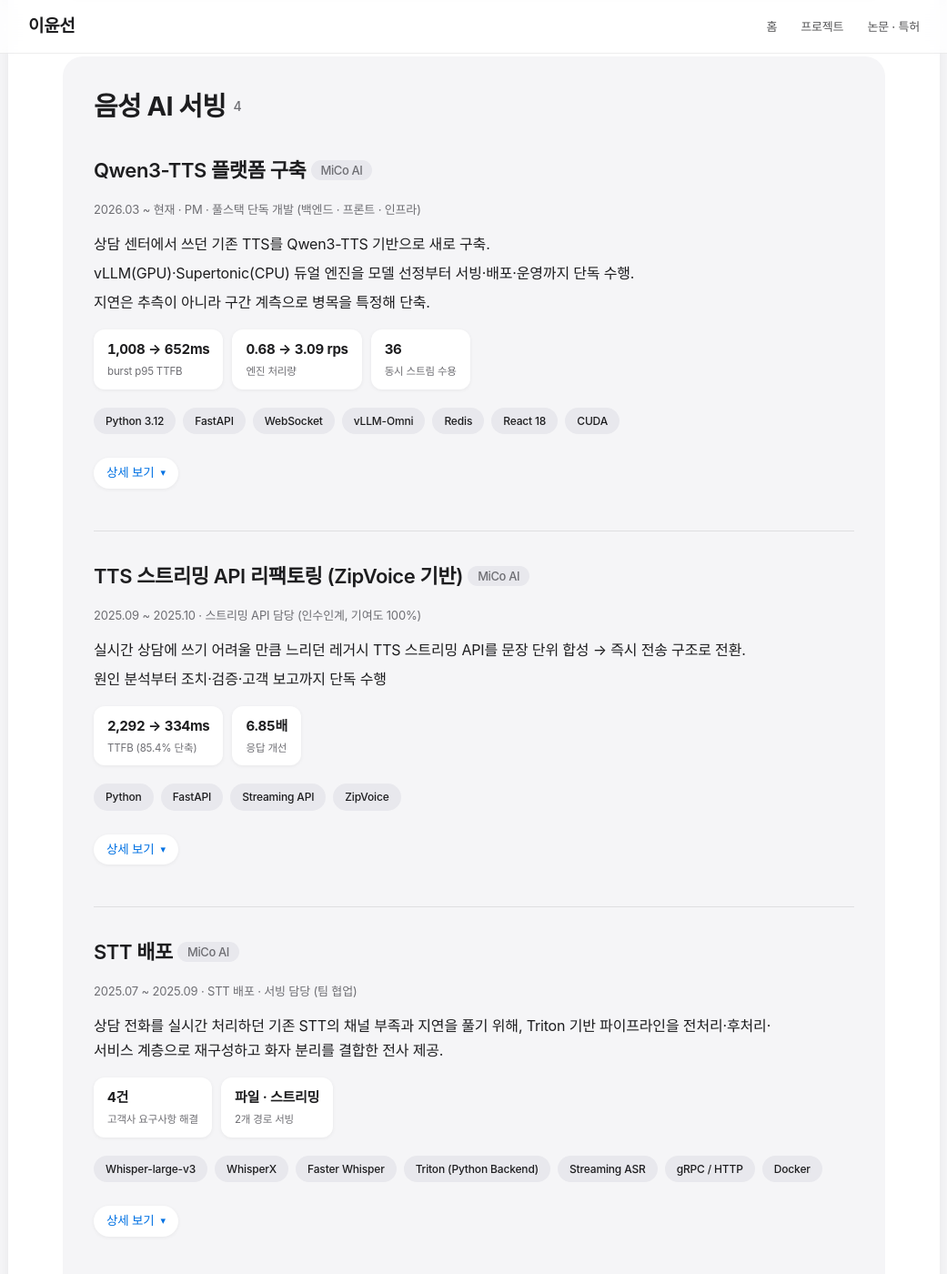
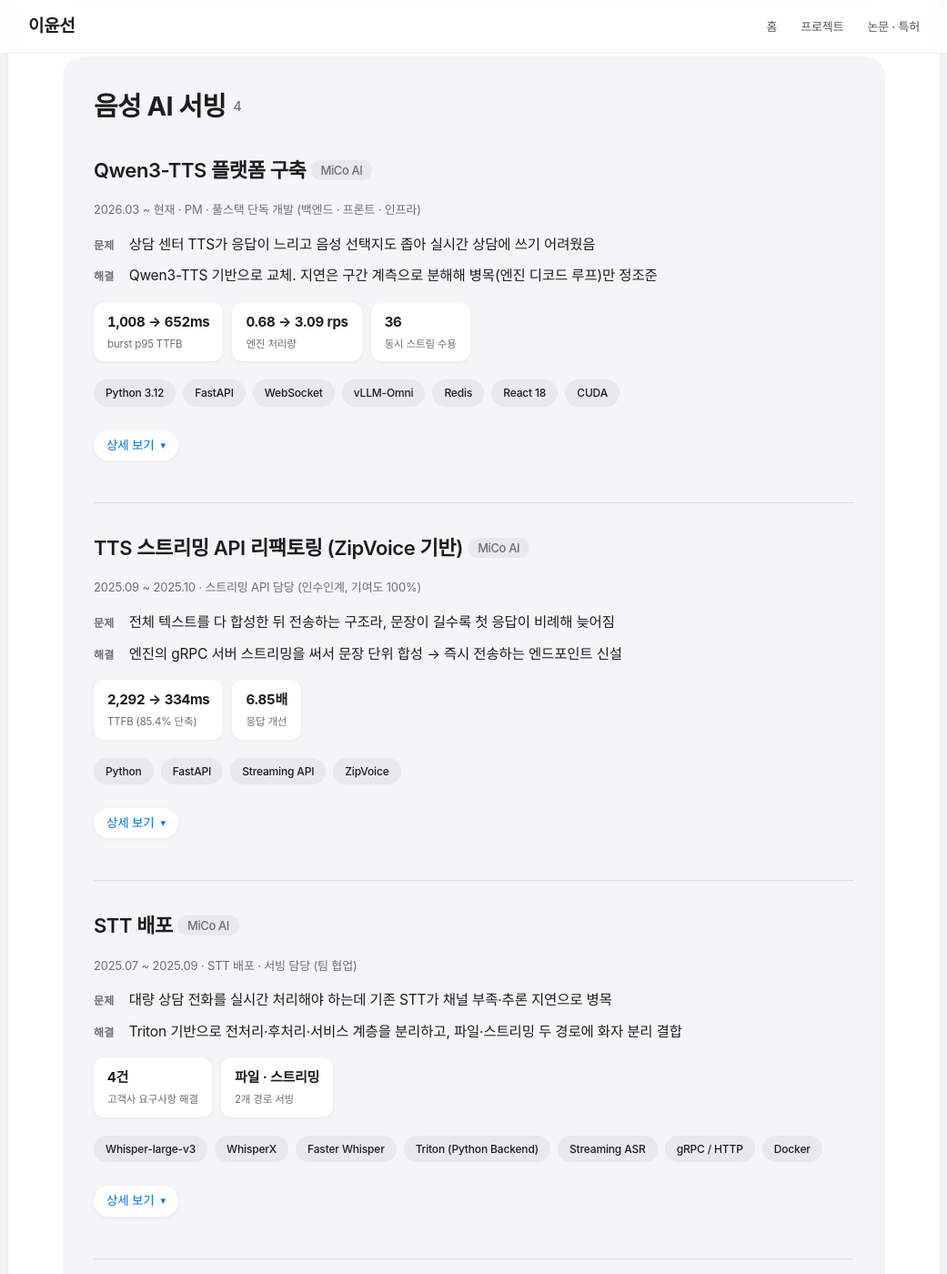
Before and after one commit to ckc5800/ckc5800.github.io, a Jekyll site: the page built from projects.html, in a window 1280 px wide and 1400 px high, scrolled down 643 px. Shown: the whole window at 91% size, without its empty margins (119-1160 px from the left). Built offline with Jekyll 4.4.1, drawn with Linux system fonts in a browser that asks for light colours; some web fonts are replaced; some of the changed text lies outside the part shown.

Commit message:
카드 접힌 상태에 '문제 → 해결' 명시 (18개 전부)
'뭘 했는지는 알겠는데 어떤 문제를 어떻게 풀었는지 모르겠다' 피드백 반영.
요약 문단을 문제/해결 두 줄 구조로 교체 — 인과가 펼치지 않아도 읽히게.

- 카드 순서: 제목 → 기간·역할 → 문제 → 해결 → 결과(지표) → 스택 → 상세
- 18개 모두 각 카드의 배경·구현 내용에서 근거를 가져와 작성
  (예: pdm — 문제 'LLM 에 탐지까지 맡기면 근거 없는 수치를 지어냄',
   해결 '탐지는 결정적 신호처리, LLM 은 근거 해석만')
- 600px 미만에서는 라벨을 위로 올려 한 줄씩 쌓이게

```diff
--- a/assets/style.css
+++ b/assets/style.css
@@ -382,6 +382,40 @@ h2[id] {
     font-size: 16px;
     line-height: 1.7;
     margin-bottom: 0;
+}
+
+/* 문제 → 해결: 무엇을 했나 이전에 왜 했나가 먼저 읽히게 */
+.ps {
+    display: grid;
+    grid-template-columns: max-content 1fr;
+    gap: 9px 16px;
+    margin-top: 14px;
+    max-width: 820px;
+}
+
+.ps dt {
+    font-size: 12px;
+    font-weight: 700;
+    letter-spacing: 0.3px;
+    color: var(--text-secondary);
+    padding-top: 4px;
+    white-space: nowrap;
+}
+
+.ps dd {
+    font-size: 15.5px;
+    line-height: 1.65;
+}
+
+@media (max-width: 600px) {
+    .ps {
+        grid-template-columns: 1fr;
+        gap: 3px;
+    }
+
+    .ps dt {
+        padding-top: 8px;
+    }
 }
 
 .metrics {
--- a/projects.html
+++ b/projects.html
@@ -98,7 +98,10 @@ title: 프로젝트
 <div class="project">
     <h3 id="tts">Qwen3-TTS 플랫폼 구축 <span class="badge">MiCo AI</span></h3>
     <p class="project-meta">2026.03 ~ 현재 · PM · 풀스택 단독 개발 (백엔드 · 프론트 · 인프라)</p>
-    <p class="project-summary"><span class="sentence">상담 센터에서 쓰던 기존 TTS를 Qwen3-TTS 기반으로 새로 구축.</span><span class="sentence">vLLM(GPU)·Supertonic(CPU) 듀얼 엔진을 모델 선정부터 서빙·배포·운영까지 단독 수행.</span><span class="sentence">지연은 추측이 아니라 구간 계측으로 병목을 특정해 단축.</span></p>
+    <dl class="ps">
+        <dt>문제</dt><dd>상담 센터 TTS가 응답이 느리고 음성 선택지도 좁아 실시간 상담에 쓰기 어려웠음</dd>
+        <dt>해결</dt><dd>Qwen3-TTS 기반으로 교체. 지연은 구간 계측으로 분해해 병목(엔진 디코드 루프)만 정조준</dd>
+    </dl>
     <div class="metrics">
         <div class="metric"><span class="metric-value">1,008 → 652ms</span><span class="metric-label">burst p95 TTFB</span></div>
         <div class="metric"><span class="metric-value">0.68 → 3.09 rps</span><span class="metric-label">엔진 처리량</span></div>
@@ -237,7 +240,10 @@ title: 프로젝트
 <div class="project">
     <h3 id="tts-api">TTS 스트리밍 API 리팩토링 (ZipVoice 기반) <span class="badge">MiCo AI</span></h3>
     <p class="project-meta">2025.09 ~ 2025.10 · 스트리밍 API 담당 (인수인계, 기여도 100%)</p>
-    <p class="project-summary"><span class="sentence">실시간 상담에 쓰기 어려울 만큼 느리던 레거시 TTS 스트리밍 API를 문장 단위 합성 → 즉시 전송 구조로 전환.</span><span class="sentence">원인 분석부터 조치·검증·고객 보고까지 단독 수행</span></p>
+    <dl class="ps">
+        <dt>문제</dt><dd>전체 텍스트를 다 합성한 뒤 전송하는 구조라, 문장이 길수록 첫 응답이 비례해 늦어짐</dd>
+        <dt>해결</dt><dd>엔진의 gRPC 서버 스트리밍을 써서 문장 단위 합성 → 즉시 전송하는 엔드포인트 신설</dd>
+    </dl>
     <div class="metrics">
         <div class="metric"><span class="metric-value">2,292 → 334ms</span><span class="metric-label">TTFB (85.4% 단축)</span></div>
         <div class="metric"><span class="metric-value">6.85배</span><span class="metric-label">응답 개선</span></div>
@@ -285,7 +291,10 @@ title: 프로젝트
 <div class="project">
     <h3 id="stt">STT 배포 <span class="badge">MiCo AI</span></h3>
     <p class="project-meta">2025.07 ~ 2025.09 · STT 배포 · 서빙 담당 (팀 협업)</p>
-    <p class="project-summary">상담 전화를 실시간 처리하던 기존 STT의 채널 부족과 지연을 풀기 위해, Triton 기반 파이프라인을 전처리·후처리·서비스 계층으로 재구성하고 화자 분리를 결합한 전사 제공.</p>
+    <dl class="ps">
+        <dt>문제</dt><dd>대량 상담 전화를 실시간 처리해야 하는데 기존 STT가 채널 부족·추론 지연으로 병목</dd>
+        <dt>해결</dt><dd>Triton 기반으로 전처리·후처리·서비스 계층을 분리하고, 파일·스트리밍 두 경로에 화자 분리 결합</dd>
+    </dl>
     <div class="metrics">
         <div class="metric"><span class="metric-value">4건</span><span class="metric-label">고객사 요구사항 해결</span></div>
         <div class="metric"><span class="metric-value">파일 · 스트리밍</span><span class="metric-label">2개 경로 서빙</span></div>
@@ -328,7 +337,10 @@ title: 프로젝트
 <div class="project">
     <h3 id="diarization">Speaker Diarization with Pyannote <span class="badge">MiCo AI</span></h3>
     <p class="project-meta">2025.04 ~ 2025.07 · 화자 분할 모델 파인튜닝 · STT 통합</p>
-    <p class="project-summary">Pyannote 화자 분할 모델을 파인튜닝(DER 검증)하고 STT와 연동해 상담사·고객이 구분된 전사 파이프라인을 구성.</p>
+    <dl class="ps">
+        <dt>문제</dt><dd>STT가 텍스트만 돌려줘 상담사와 고객 발화를 구분할 수 없었고, 그래서 품질 분석이 불가</dd>
+        <dt>해결</dt><dd>Pyannote 를 파인튜닝(DER 검증)하고 화자 구간을 STT 에 넘겨 화자별 전사를 생성</dd>
+    </dl>
     <div class="tech-tags">
         <span class="tech-tag">Pyannote</span>
         <span class="tech-tag">Speaker Diarization</span>
@@ -361,7 +373,10 @@ title: 프로젝트
 <div class="project">
     <h3 id="visual">한국어 멀티모달 상품 검색 (visual-search) <span class="badge">개인 프로젝트</span></h3>
     <p class="project-meta">2026.08 · 커머스 비주얼 검색 E2E 단독 구축</p>
-    <p class="project-summary"><span class="sentence">패션 상품 카탈로그를 한국어 문장형 질의로 검색하는 시스템을, 임베딩 인덱스부터 평가셋·하이브리드 검색·웹 데모까지 구축.</span><span class="sentence">임베딩 단독의 세부 조건 약점을 구간 분해로 규명한 뒤 메타 필터를 결합해 해소.</span></p>
+    <dl class="ps">
+        <dt>문제</dt><dd>한국어 문장형 질의는 색·성별 같은 세부 조건에서 임베딩 검색만으로 정확도가 떨어짐</dd>
+        <dt>해결</dt><dd>실패를 gold 크기 구간별로 분해해 원인을 먼저 규명한 뒤, 질의에서 속성을 뽑아 메타 필터로 결합</dd>
+    </dl>
     <div class="metrics">
         <div class="metric"><span class="metric-value">90 → 98%</span><span class="metric-label">hit@10 (한국어 50문항)</span></div>
         <div class="metric"><span class="metric-value">6종</span><span class="metric-label">다국어 전략 실측 비교</span></div>
@@ -408,7 +423,10 @@ title: 프로젝트
 <div class="project">
     <h3 id="rag">LangGraph 기반 Corrective-RAG Agent <span class="badge">개인 프로젝트</span></h3>
     <p class="project-meta">2026.07 · LLM Agent 시스템 설계 · 구현</p>
-    <p class="project-summary"><span class="sentence">LangGraph 기반 Corrective-RAG를 전 구간 로컬(Ollama)로 구축.</span><span class="sentence">실패를 검색·청킹·생성 층으로 분해해 병목을 정량 규명.</span><span class="sentence">지표를 쓰기 전에 채점기부터 검증.</span></p>
+    <dl class="ps">
+        <dt>문제</dt><dd>RAG 정답률이 낮을 때 검색·청킹·생성 중 어디가 원인인지 분리되지 않음</dd>
+        <dt>해결</dt><dd>층별 단독 평가 체계를 만들어 병목을 정량 규명. 지표를 쓰기 전에 채점기부터 검증</dd>
+    </dl>
     <div class="metrics">
         <div class="metric"><span class="metric-value">68 → 75%</span><span class="metric-label">정답률 (51문항)</span></div>
         <div class="metric"><span class="metric-value">90% · 0.95</span><span class="metric-label">검색 recall@1 · MRR</span></div>
@@ -470,7 +488,10 @@ title: 프로젝트
 <div class="project">
     <h3 id="pdm">예지보전 Agent (pdm-agent) <span class="badge">개인 프로젝트</span></h3>
     <p class="project-meta">2026.07 · 센서 이상 탐지 + LLM 진단 파이프라인 설계 · 구현</p>
-    <p class="project-summary"><span class="sentence">회전기계 센서에서 이상을 탐지하고 LLM이 정비 진단 리포트를 쓰는 예지보전 파이프라인.</span><span class="sentence">탐지는 결정적 신호처리, 해석만 LLM 담당으로 역할 분리.</span></p>
+    <dl class="ps">
+        <dt>문제</dt><dd>LLM 에 이상 탐지까지 맡기면 근거 없는 수치를 지어내 정비 판단에 쓸 수 없음</dd>
+        <dt>해결</dt><dd>탐지는 결정적 신호처리(z-score·EWMA·추세 회귀)가 맡고, LLM 은 탐지 근거 해석만 하도록 역할 분리</dd>
+    </dl>
     <div class="metrics">
         <div class="metric"><span class="metric-value">15/15</span><span class="metric-label">주입 결함 탐지 (오탐 0)</span></div>
         <div class="metric"><span class="metric-value">28.5 → 12.9</span><span class="metric-label">RUL MAE (사이클)</span></div>
@@ -518,7 +539,10 @@ title: 프로젝트
 <div class="project">
     <h3 id="mcp">Portfolio MCP Server <span class="badge">개인 프로젝트</span></h3>
     <p class="project-meta">2026.07 · MCP 서버 설계 · 구현</p>
-    <p class="project-summary"><span class="sentence">포트폴리오를 MCP 도구로 노출해 AI 도구 생태계에 연결한 read-only 서버.</span><span class="sentence">추론은 클라이언트 LLM에 위임하고 서버는 결정적으로 유지.</span><span class="sentence">RAG Agent가 이 서버를 클라이언트로 소비.</span></p>
+    <dl class="ps">
+        <dt>문제</dt><dd>포트폴리오가 문서로만 있어 AI 도구가 경력·프로젝트를 직접 조회할 수 없음</dd>
+        <dt>해결</dt><dd>MCP 표준 서버로 read-only 도구 4종을 제공하고, 추론은 클라이언트 LLM 에 위임해 서버는 결정적으로 유지</dd>
+    </dl>
     <div class="metrics">
         <div class="metric"><span class="metric-value">의존성 2개</span><span class="metric-label">clone 후 30초 내 동작</span></div>
         <div class="metric"><span class="metric-value">18% 감소</span><span class="metric-label">BM25 토큰 정제</span></div>
@@ -564,7 +588,10 @@ title: 프로젝트
 <div class="project">
     <h3 id="nlp">NLP Text Summarization System <span class="badge">인피닉</span></h3>
     <p class="project-meta">2024.01 ~ 2024.07 · 사내 지식 관리 · 요약 시스템 개발</p>
-    <p class="project-summary">휴가 후 복귀한 직원이 쌓인 업무 대화를 따라잡기 어렵다는 문제에서 출발해, 사내 메신저에 넣을 한국어 요약 모델(대화 BART·문서 T5, R3F 정규화) 개발.</p>
+    <dl class="ps">
+        <dt>문제</dt><dd>휴가·부재 후 복귀한 직원이 단체방에 쌓인 업무 대화를 따라잡는 데 시간이 오래 걸림</dd>
+        <dt>해결</dt><dd>대화는 BART, 문서는 T5 로 나눠 파인튜닝(R3F 정규화)하고 사내 메신저에 탑재</dd>
+    </dl>
     <div class="metrics">
         <div class="metric"><span class="metric-value">2초대</span><span class="metric-label">업무 대화 요약</span></div>
         <div class="metric"><span class="metric-value">사내 메신저</span><span class="metric-label">실서비스 탑재</span></div>
@@ -604,7 +631,10 @@ title: 프로젝트
 <div class="project">
     <h3 id="k8s">Kubernetes-based AI Infrastructure <span class="badge">인피닉</span></h3>
     <p class="project-meta">2024.03 ~ 2025.04 · 회사 최초 K8s 기반 AI 플랫폼 설계 · 구축</p>
-    <p class="project-summary"><span class="sentence">20개가 넘는 AI 서비스를 수동 배포하던 온프레미스 환경에, 회사 최초의 Kubernetes 기반 AI 플랫폼 설계·구축.</span><span class="sentence">장애 대응·리소스 관리까지 운영 담당.</span></p>
+    <dl class="ps">
+        <dt>문제</dt><dd>AI 서비스 20여 개를 수동 배포해 한 번에 수 시간이 걸리고, 스케일링·자원 효율도 확보 불가</dd>
+        <dt>해결</dt><dd>온프레미스에 K8s 플랫폼 구축 — MetalLB·Ingress·NFS PV + GitLab → Jenkins → ArgoCD GitOps</dd>
+    </dl>
     <div class="metrics">
         <div class="metric"><span class="metric-value">20개 이상</span><span class="metric-label">운영 ML 모델</span></div>
         <div class="metric"><span class="metric-value">수시간 → 자동화</span><span class="metric-label">배포 소요</span></div>
@@ -662,7 +692,10 @@ title: 프로젝트
 <div class="project">
     <h3 id="llmbench">llm-bench <span class="badge">개인 프로젝트</span></h3>
     <p class="project-meta">2026.07 · LLM 추론 벤치마크 CLI 설계 · 구현</p>
-    <p class="project-summary"><span class="sentence">TTS 게이트웨이를 튜닝하며 손으로 하던 측정을 도구화.</span><span class="sentence">OpenAI 호환 엔드포인트에 동시 부하를 걸어 TTFT·지연 percentile·처리량 측정.</span><span class="sentence">병목의 위치를 수치로 증명.</span></p>
+    <dl class="ps">
+        <dt>문제</dt><dd>추론 서버 성능을 손으로 재다 보니 병목이 큐잉인지 연산인지 구분되지 않음</dd>
+        <dt>해결</dt><dd>동시성 수준별 스윕으로 TTFT 와 처리량을 함께 기록해, 처리량이 고정된 채 지연만 느는 큐잉을 분리</dd>
+    </dl>
     <div class="metrics">
         <div class="metric"><span class="metric-value">12.4 → 0.93초</span><span class="metric-label">TTFT p50</span></div>
         <div class="metric"><span class="metric-value">8.1 → 22.9</span><span class="metric-label">처리량 (tokens/s)</span></div>
@@ -702,7 +735,10 @@ title: 프로젝트
 <div class="project">
     <h3 id="seg3d">3D Semantic Segmentation Research <span class="badge">인피닉</span></h3>
     <p class="project-meta">2022.08 ~ 2022.12 · 센서 퓨전 기반 자율주행 연구 · 모델 개발</p>
-    <p class="project-summary">자율주행 환경 인식에 필요한 3D 거리·높이 정보를 얻기 위해, LiDAR 포인트 클라우드와 카메라 이미지를 융합하는 Trans-Unet 설계.</p>
+    <dl class="ps">
+        <dt>문제</dt><dd>2D 세그멘테이션만으로는 자율주행에 필요한 거리·높이 정보를 얻을 수 없음</dd>
+        <dt>해결</dt><dd>LiDAR 와 카메라를 융합하는 Trans-Unet 설계 — Transformer 의 장거리 의존성 + U-Net 의 다중 스케일</dd>
+    </dl>
     <div class="metrics">
         <div class="metric"><span class="metric-value">2편</span><span class="metric-label">논문 (제1저자)</span></div>
         <div class="metric"><span class="metric-value">2건</span><span class="metric-label">특허 (제1발명자)</span></div>
@@ -739,7 +775,10 @@ title: 프로젝트
 <div class="project">
     <h3 id="latent">Synthetic Data Generation with Latent Diffusion <span class="badge">인피닉</span></h3>
     <p class="project-meta">2023.01 ~ 2023.12 · 생성 모델 기반 국방 데이터 확보 연구</p>
-    <p class="project-summary"><span class="sentence">보안 제약으로 수집이 어려운 국방 도메인의 학습 데이터 부족을 Latent Diffusion 합성 데이터로 보완.</span><span class="sentence">실제 모델 학습에 투입해 유효성 검증.</span></p>
+    <dl class="ps">
+        <dt>문제</dt><dd>국방 도메인은 보안 제약으로 학습 데이터 수집이 어렵고, GAN 은 모드 붕괴로 대안이 못 됨</dd>
+        <dt>해결</dt><dd>Latent Diffusion 에 조건부 생성과 LoRA 를 얹어 도메인 특성을 학습시키고 합성 데이터 생성</dd>
+    </dl>
     <div class="metrics">
         <div class="metric"><span class="metric-value">우수 논문상</span><span class="metric-label">한국국방기술학회 2023</span></div>
         <div class="metric"><span class="metric-value">2편</span><span class="metric-label">관련 논문</span></div>
@@ -784,7 +823,10 @@ title: 프로젝트
 <div class="project">
     <h3 id="tank">Tank Object Detection Model <span class="badge">인피닉</span></h3>
     <p class="project-meta">2023.01 ~ 2023.08 · 전차 탐지 모델 개발</p>
-    <p class="project-summary"><span class="sentence">정찰·드론 영상용 YOLO 기반 전차 탐지 모델.</span><span class="sentence">조도·각도·배경이 바뀌어도 유지되는 탐지 강건성 확보.</span></p>
+    <dl class="ps">
+        <dt>문제</dt><dd>정찰·드론 영상을 사람이 일일이 분석해 시간과 비용이 큼</dd>
+        <dt>해결</dt><dd>YOLO 기반 탐지 모델에 조도·각도·배경 증강을 더해 환경이 바뀌어도 탐지가 유지되도록 학습</dd>
+    </dl>
     <div class="tech-tags">
         <span class="tech-tag">YOLO</span>
         <span class="tech-tag">Object Detection</span>
@@ -815,7 +857,10 @@ title: 프로젝트
 <div class="project">
     <h3 id="ecg">심전도 부정맥 진단 AI <span class="badge">대회 참가</span></h3>
     <p class="project-meta">2021 · Heart Disease AI Datathon · 부정맥 진단 트랙 참가 — 모델 · 전처리 개발</p>
-    <p class="project-summary"><span class="sentence">과기정통부·NIA 주최 의료 AI 데이터톤 참가.</span><span class="sentence">기저선 변동·노이즈 제거 전처리 후 1D-CNN으로 부정맥을 이진 분류.</span></p>
+    <dl class="ps">
+        <dt>문제</dt><dd>심전도 원신호에 기저선 변동·근전도 노이즈가 섞여 그대로 학습하면 판별이 어려움</dd>
+        <dt>해결</dt><dd>침식·팽창 연산과 spline 보간으로 기저선을 제거한 뒤, lead I 신호를 1D-CNN 으로 이진 분류</dd>
+    </dl>
     <div class="tech-tags">
         <span class="tech-tag">1D-CNN</span>
         <span class="tech-tag">ECG / Bio-signal</span>
@@ -845,7 +890,10 @@ title: 프로젝트
 <div class="project">
     <h3 id="deid">AI Face De-ID (얼굴 정보 자동 비식별화) <span class="badge">팀 프로젝트</span></h3>
     <p class="project-meta">2021 · 4인 팀 프로젝트 (데이터 어드벤처 팀)</p>
-    <p class="project-summary"><span class="sentence">모자이크의 정보 손실 문제를 생성 얼굴 대체로 푸는 비식별화 파이프라인.</span><span class="sentence">얼굴 검출·랜드마크 검출부터 합성까지 구성한 4인 팀 프로젝트.</span></p>
+    <dl class="ps">
+        <dt>문제</dt><dd>모자이크 비식별화는 정보를 지워버려 Re-ID·행동 인식 같은 후속 태스크에 쓸 수 없음</dd>
+        <dt>해결</dt><dd>얼굴 검출·랜드마크 검출 후 생성 모델로 가짜 얼굴을 합성해 대체 — 형태는 남기고 신원만 제거</dd>
+    </dl>
     <div class="tech-tags">
         <span class="tech-tag">Computer Vision</span>
         <span class="tech-tag">Face Detection</span>
@@ -875,7 +923,10 @@ title: 프로젝트
 <div class="project">
     <h3 id="ocr">OCR Dataset Annotation Tool <span class="badge">이든티앤에스</span></h3>
     <p class="project-meta">2022.04 ~ 2022.08 · 단독 개발 (Full-Stack) — GUI 도구 설계 · 구현</p>
-    <p class="project-summary"><span class="sentence">PDF·이미지 문서의 표 영역을 추출할 OCR 학습 데이터가 필요해, PyQt 기반 어노테이션 도구를 단독 설계·개발.</span><span class="sentence">표 탐지·셀 텍스트 추출 모델까지 구현.</span></p>
+    <dl class="ps">
+        <dt>문제</dt><dd>표 영역 OCR 학습 데이터를 수동 주석으로 만들다 보니 그 작업 자체가 병목</dd>
+        <dt>해결</dt><dd>PyQt 주석 도구를 직접 만들어 생성 과정을 자동화하고, 표 탐지·셀 텍스트 추출 모델까지 구현</dd>
+    </dl>
     <div class="metrics">
         <div class="metric"><span class="metric-value">단독 개발</span><span class="metric-label">설계부터 구현까지</span></div>
         <div class="metric"><span class="metric-value">성과금 수령</span><span class="metric-label">프로젝트 성공</span></div>
@@ -913,7 +964,10 @@ title: 프로젝트
 <div class="project">
     <h3 id="quhedge">Data Collection & Preprocessing <span class="badge">큐헷지</span></h3>
     <p class="project-meta">2020.09 ~ 2021.09 · 인턴 — 데이터 수집 · 전처리 파이프라인 구축</p>
-    <p class="project-summary">금융 데이터 수집 → 정제 → 검증 → 저장을 자동화한 파이프라인 구축(인턴).</p>
+    <dl class="ps">
+        <dt>문제</dt><dd>여러 소스에서 모은 금융 데이터를 수동으로 정제·통합하느라 분석까지 시간이 오래 걸림</dd>
+        <dt>해결</dt><dd>수집 → 정제 → 검증 → 저장을 자동화한 파이프라인 구축</dd>
+    </dl>
     <div class="tech-tags">
         <span class="tech-tag">Python</span>
         <span class="tech-tag">Pandas / NumPy</span>
```
